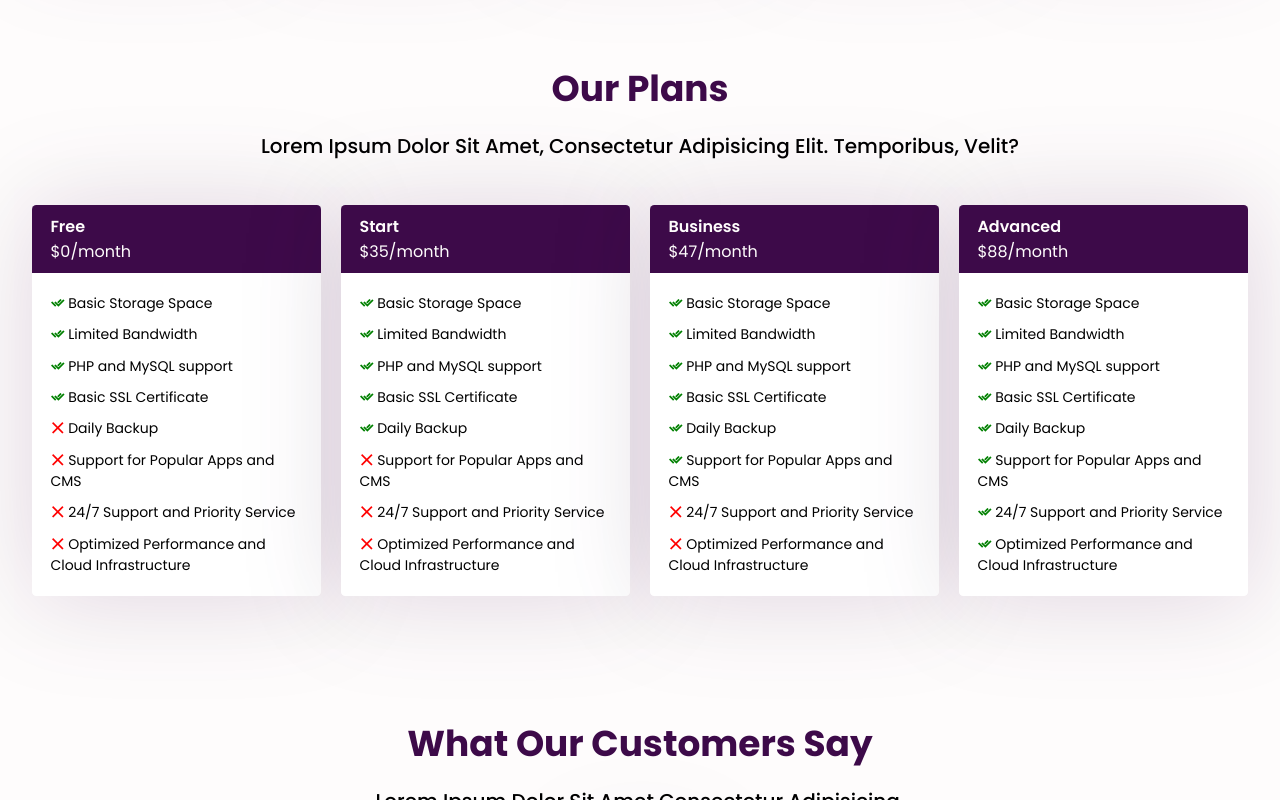
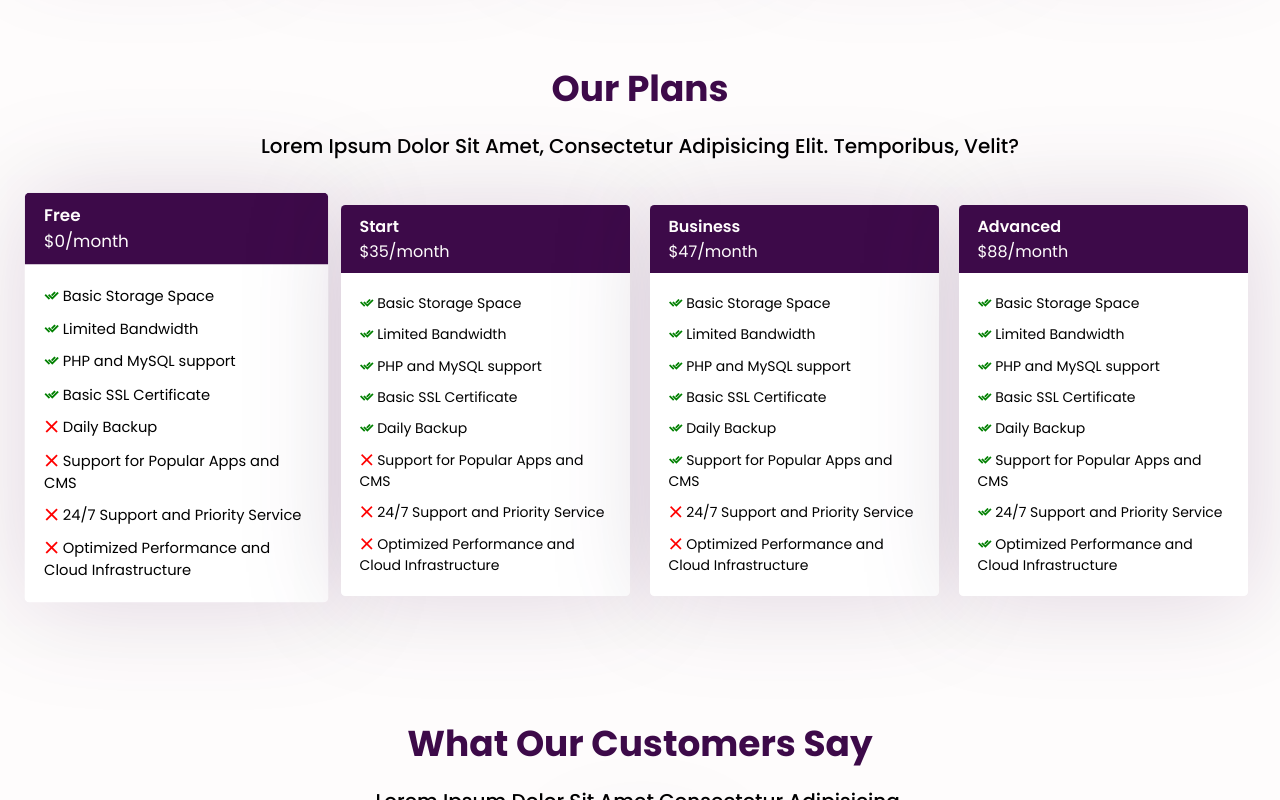
Before and after one commit to adrjmiranda/digital-marketing-page-design, a website: page public/index.html in a window 1280 px wide. In both pictures the pointer is over the element 176 px from the left and 3556 px from the top of the page. Shown: the part 3156-3956 px from the top of the page. Drawn offline with nearby package versions, Linux system fonts and the light colour scheme.

Commit message:
chore: added hover animation to plan cards

```diff
--- a/public/assets/css/style.css
+++ b/public/assets/css/style.css
@@ -537,6 +537,12 @@ select {
 	filter: var(--purple-ds);
 	box-shadow: var(--purple-bs);
 	background-color: var(--white-color-00);
+	cursor: pointer;
+	transition: transform 0.25s ease-in-out;
+}
+
+.plans-item:hover {
+	transform: translateY(-0.15rem) scale(1.05);
 }
 
 .plans-header {
```
